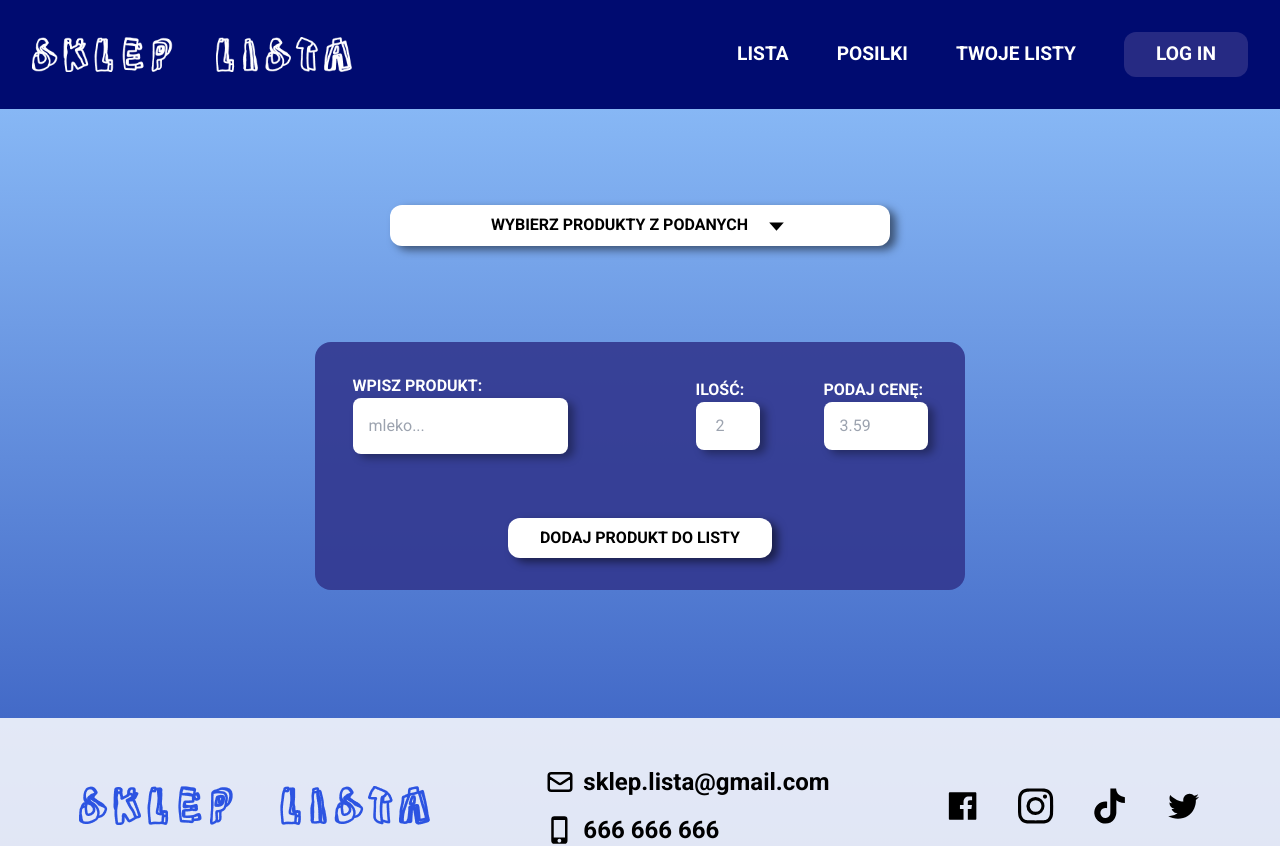
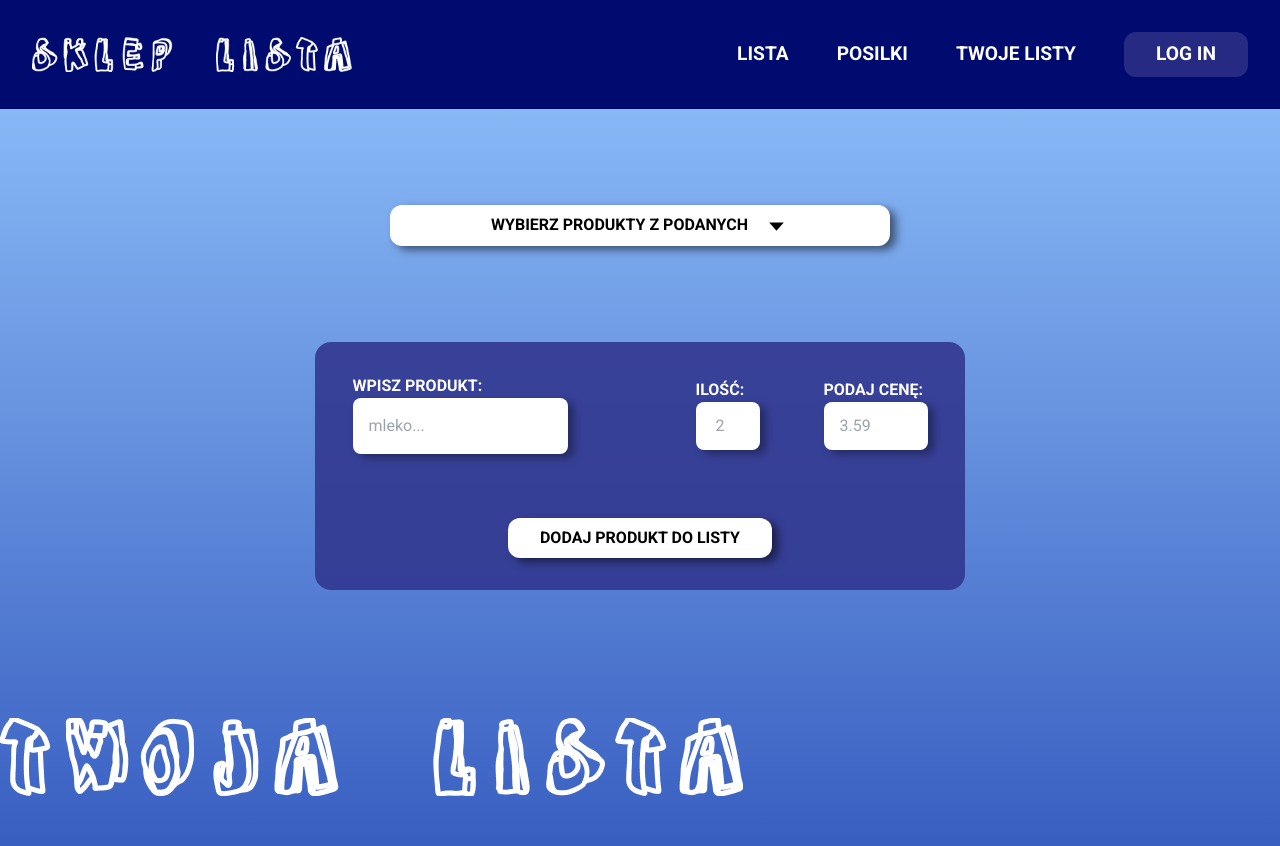
Before and after one commit to ArturPawelski/shopping-list, a React (Create React App) app: page /lista in a window 1280 px wide. Shown: the top 846 px of the page. Built offline with nearby package versions, Linux system fonts and the light colour scheme.

Commit message:
twoja lista box

```diff
--- a/src/components/Lista/Lista.jsx
+++ b/src/components/Lista/Lista.jsx
@@ -1,15 +1,19 @@
 import React from 'react'
 import { BiCaretDown } from 'react-icons/bi'
+import TwojaLista from '../images/TWOJA.png'
 
 const Lista = () => {
+
+
+
+
+
     return (
         <div className='w-full font-lol'>
 
+            <section>
 
-
-            <button className='w-[85%] shadow-[6px_4px_8px_rgba(0,0,0,0.50)] gap-4 flex justify-center items-center font-extrabold mx-auto mt-[6rem] py-2 px-8 bg-white rounded-xl sm:max-w-[500px]   '>WYBIERZ PRODUKTY Z PODANYCH <BiCaretDown size={25} className='' /> </button>
-
-
+                <button button className='w-[85%] shadow-[6px_4px_8px_rgba(0,0,0,0.50)] gap-4 flex justify-center items-center font-extrabold mx-auto mt-[6rem] py-2 px-8 bg-white rounded-xl sm:max-w-[500px]   ' > WYBIERZ PRODUKTY Z PODANYCH < BiCaretDown size={25} className='' /> </button >
 
 
                 <div className=' w-full  mt-[6rem] flex flex-col bg-[#32388F] bg-opacity-90 py-8 px-8 mx-auto md:max-w-[650px]  md:rounded-2xl    '>
@@ -36,10 +40,21 @@ const Lista = () => {
 
                     </div>
                     <button className=' mt-[2rem] max-w-[400px] mx-auto bg-white shadow-[6px_4px_8px_rgba(0,0,0,0.50)] font-extrabold py-2 px-8 rounded-xl md:mt-[4rem]  '>DODAJ PRODUKT DO LISTY</button>
+                </div>
+            </section>
 
 
-            </div>
 
+            <main className='mt-[8rem]'>
+
+
+
+
+                <img src={TwojaLista} alt="" />
+
+
+
+            </main>
 
 
         </div >
```
Also changed, not shown: src/components/images/TWOJA.png (added). Lines whose indentation alone changed are shown as unchanged.
